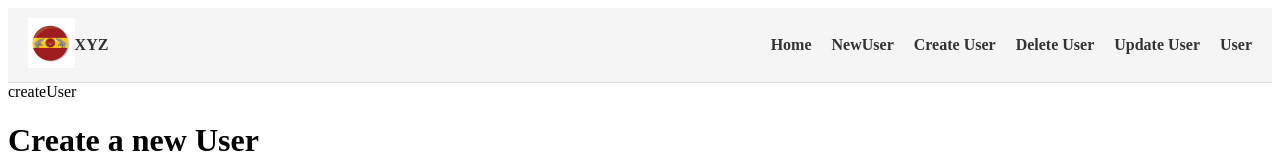
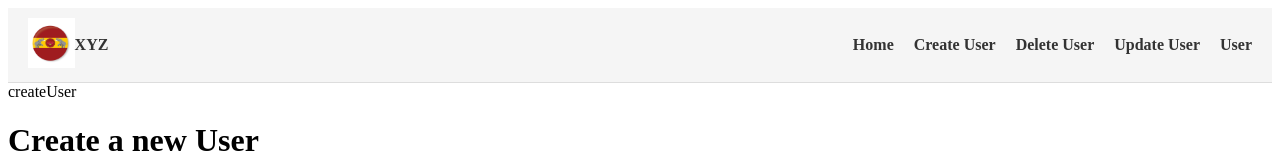
Before and after one commit to Yugeshwaran-gm/frontend, a React (Vite) app: page /createUser in a window 1280 px wide. Shown: the top 160 px of the page. Built offline with nearby package versions, Linux system fonts and the light colour scheme.

Commit message:
changed yugesh.jsx

```diff
--- a/src/Yugesh.jsx
+++ b/src/Yugesh.jsx
@@ -8,11 +8,11 @@ import { Link, Route,BrowserRouter as Router, Routes } from "react-router-dom";
 // import Namep from "./components/Hooks/Namep";
 // import Hen from "./components/Props_drilling/Hen";
 // import Chicken from "./components/Props_drilling/Chicken";
-import CreateUser from "./userManagement/CreateUser.jsx";
-import NewUser from "./userManagement/NewUser.jsx";
+import CreateUser from "./userManagement/createUser.jsx";
+//import NewUser from "./userManagement/NewUser.jsx";
 import DeleteUser from "./userManagement/DeleteUser.jsx";
 //import RenameUser from "./userManagement/renameUser";
-import UpdateUser from "./userManagement/UpdateUser";
+import UpdateUser from "./userManagement/updateUser";
 import User from "./userManagement/User";
 
 function Yugesh() {
@@ -35,8 +35,8 @@ function Yugesh() {
           <Link to="/Usereffun" className="nav-link">REF</Link>
           <Link to="/Namep" className="nav-link">Name</Link>
           <Link to="/Hen" className="nav-link">Hen</Link>
-          <Link to="/Chicken" className="nav-link">Chicken</Link> */}
-          <Link to="/newUser" className="nav-link">NewUser</Link>
+          <Link to="/Chicken" className="nav-link">Chicken</Link>
+          <Link to="/newUser" className="nav-link">NewUser</Link>*/}
           <Link to="/createUser" className="nav-link">Create User</Link>
           <Link to="/deleteUser" className="nav-link">Delete User</Link>
           <Link to="/updateUser" className="nav-link">Update User</Link>
@@ -52,8 +52,8 @@ function Yugesh() {
         <Route path="/Usereffun" element={<Usereffun />} />
         <Route path="/Namep" element={<Namep />} />
         <Route path="/chicken" element={<Chicken />} />
-        <Route path="/Hen" element={<Hen name="Food" />} /> */}
-        <Route path="/newUser" element={<NewUser />} />
+        <Route path="/Hen" element={<Hen name="Food" />} />
+        <Route path="/newUser" element={<NewUser />} />*/}
         <Route path="/createUser" element={<CreateUser />} />
         <Route path="/deletUser" element={<DeleteUser />} />
         <Route path="/updateUser" element={<UpdateUser />} />
```
